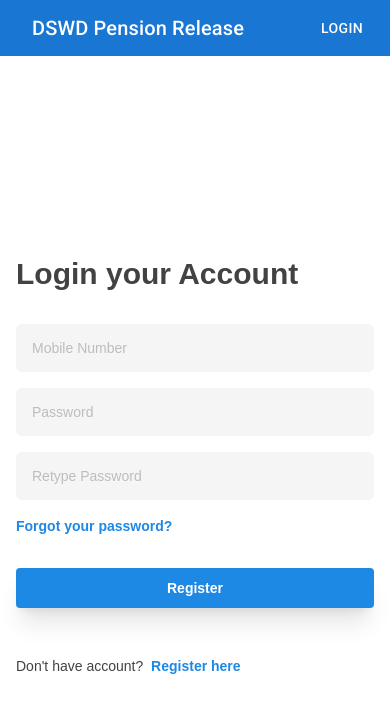
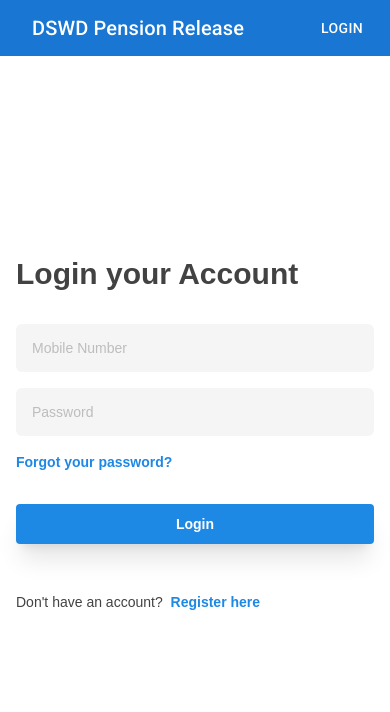
Before and after one commit to edmar-afk/seniors_event, a React (Vite) app: page /login in a window 390 px wide. Shown: the top 712 px of the page. Built offline with nearby package versions, Linux system fonts and the light colour scheme.

Commit message:
new register and login

```diff
--- a/src/components/ProtectedRoute.jsx
+++ b/src/components/ProtectedRoute.jsx
@@ -15,7 +15,7 @@
 	const refreshToken = async () => {
 		const refreshToken = localStorage.getItem(REFRESH_TOKEN);
 		try {
-			const res = await api.post("api/token/refresh", { refresh: refreshToken });
+			const res = await api.post("/api/token/refresh", { refresh: refreshToken });
 			if (res.status === 200) {
 				localStorage.setItem(ACCESS_TOKEN, res.data.access);
 				setIsAuthorized(true);
@@ -49,7 +49,7 @@
 		return <div>Loading...</div>;
 	}
 
-	return isAuthorized ? children : <Navigate to="/" />;
+	return isAuthorized ? children : <Navigate to="/login" />;
 }
 
 export default ProtectedRoute;
--- a/src/routes/Login.jsx
+++ b/src/routes/Login.jsx
@@ -1,12 +1,78 @@
-/* eslint-disable react/no-unescaped-entities */
-import { Link } from "react-router-dom";
+/* eslint-disable react/no-unescaped-entities */ import { useState } from "react";import { Link, useNavigate } from "react-router-dom";
 import { motion } from "framer-motion";
 import bg from "../assets/img/bg.jpg";
+import api from "../assets/api.js";
+import Swal from "sweetalert2";
+
 function Login() {
+	const [formData, setFormData] = useState({
+		number: "",
+		password: "",
+	});
+	const [error, setError] = useState("");
+	const navigate = useNavigate();
+
+	const handleChange = (e) => {
+		setFormData({ ...formData, [e.target.name]: e.target.value });
+	};
+
+	const handleSubmit = async (e) => {
+		e.preventDefault();
+		setError("");
+		try {
+			const res = await api.post("/api/token/", {
+				username: formData.number,
+				password: formData.password,
+			});
+
+			// Store tokens in localStorage
+			localStorage.setItem("ACCESS_TOKEN", res.data.access);
+			localStorage.setItem("REFRESH_TOKEN", res.data.refresh);
+
+			// Fetch user details
+			const userRes = await api.get("/api/user/", {
+				headers: {
+					Authorization: `Bearer ${res.data.access}`,
+				},
+			});
+
+			localStorage.setItem("userData", JSON.stringify(userRes.data));
+			const { first_name } = userRes.data;
+			let timerInterval;
+			Swal.fire({
+				icon: "success",
+				title: `Welcome ${first_name}!`,
+				html: "<h2>Login Success!</h2><br/> Redirecting to Dashboard in <b></b> seconds.",
+				timer: 4000,
+				timerProgressBar: true,
+				showConfirmButton: false, // Hide the OK button
+				didOpen: () => {
+					const timer = Swal.getPopup().querySelector("b");
+					timerInterval = setInterval(() => {
+						timer.textContent = `${Math.ceil(Swal.getTimerLeft() / 1000)}`;
+					}, 100);
+				},
+				willClose: () => {
+					clearInterval(timerInterval);
+				},
+			}).then((result) => {
+				if (result.dismiss === Swal.DismissReason.timer) {
+					navigate("/seniors-dashboard");
+				}
+			});
+		} catch (error) {
+			if (error) {
+				// Show error only if status is 401 (Unauthorized)
+				setError("Invalid mobile number or password.");
+			}
+			console.error(error);
+		}
+	};
+
 	return (
 		<>
 			<div className="font-[sans-serif] bg-white">
-				<div className="min-h-screen flex fle-col items-center justify-center py-6 px-4">
+				<div className="min-h-screen flex flex-col items-center justify-center py-6 px-4">
 					<div className="grid md:grid-cols-2 items-center gap-10 max-w-6xl w-full">
 						<div>
 							<img
@@ -15,8 +81,9 @@
 								alt=""
 							/>
 						</div>
-
-						<form className="max-w-md md:ml-auto w-full -mt-16 sm:mt-0">
+						<form
+							className="max-w-md md:ml-auto w-full -mt-32 sm:mt-0"
+							onSubmit={handleSubmit}>
 							<motion.h3
 								className="text-gray-800 text-3xl font-extrabold mb-8"
 								initial={{ scale: 0 }}
@@ -26,7 +93,6 @@
 							</motion.h3>
 
 							<div className="space-y-4">
-
 								<motion.div
 									initial={{ scale: 0 }}
 									animate={{ scale: 1 }}
@@ -36,6 +102,8 @@
 										type="number"
 										autoComplete="number"
 										required
+										value={formData.number}
+										onChange={handleChange}
 										className="bg-gray-100 w-full text-sm text-gray-800 px-4 py-3.5 rounded-md outline-blue-600 focus:bg-transparent"
 										placeholder="Mobile Number"
 									/>
@@ -49,22 +117,13 @@
 										name="password"
 										type="password"
 										required
+										value={formData.password}
+										onChange={handleChange}
 										className="bg-gray-100 w-full text-sm text-gray-800 px-4 py-3.5 rounded-md outline-blue-600 focus:bg-transparent"
 										placeholder="Password"
 									/>
 								</motion.div>
-								<motion.div
-									initial={{ scale: 0 }}
-									animate={{ scale: 1 }}
-									transition={{ type: "spring", stiffness: 180, bounce: 0.5, delay: 0.25 }}>
-									<input
-										name="password2"
-										type="password"
-										required
-										className="bg-gray-100 w-full text-sm text-gray-800 px-4 py-3.5 rounded-md outline-blue-600 focus:bg-transparent"
-										placeholder="Retype Password"
-									/>
-								</motion.div>
+
 								<motion.div
 									initial={{ scale: 0 }}
 									animate={{ scale: 1 }}
@@ -75,14 +134,12 @@
 										animate={{ scale: 1 }}
 										transition={{ type: "spring", stiffness: 180, bounce: 0.5, delay: 0.35 }}
 										className="text-sm">
-										<a
-											href="jajvascript:void(0);"
-											className="text-blue-600 hover:text-blue-500 font-semibold">
-											Forgot your password?
-										</a>
+										<a className="text-blue-600 hover:text-blue-500 font-semibold">Forgot your password?</a>
 									</motion.div>
 								</motion.div>
 							</div>
+
+							{error && <p className="text-red-500 text-sm mt-4">{error}</p>}
 
 							<motion.div
 								initial={{ scale: 0 }}
@@ -92,7 +149,7 @@
 								<button
 									type="submit"
 									className="w-full shadow-xl py-2.5 px-4 text-sm font-semibold rounded text-white bg-blue-600 hover:bg-blue-700 focus:outline-none">
-									Register
+									Login
 								</button>
 							</motion.div>
 							<motion.p
@@ -100,7 +157,7 @@
 								animate={{ scale: 1 }}
 								transition={{ type: "spring", stiffness: 180, bounce: 0.5, delay: 0.45 }}
 								className="text-sm mt-12 text-gray-800">
-								Don't have account?{" "}
+								Don't have an account?{" "}
 								<Link
 									to={"/register"}
 									className="text-blue-600 font-semibold hover:underline ml-1">
--- a/src/routes/Register.jsx
+++ b/src/routes/Register.jsx
@@ -1,11 +1,83 @@
-/* eslint-disable react/no-unescaped-entities */ import { Link } from "react-router-dom";
+/* eslint-disable react/no-unescaped-entities */ import { useState } from "react";
+import { Link, useNavigate } from "react-router-dom";
 import { motion } from "framer-motion";
 import bg from "../assets/img/bg.jpg";
+import api from "../assets/api";
+import Swal from "sweetalert2";
+
 function Register() {
+	const [loading, setLoading] = useState(false);
+	const [error, setError] = useState("");
+	const [formData, setFormData] = useState({
+		fullName: "",
+		number: "",
+		password: "",
+		password2: "",
+	});
+	const navigate = useNavigate();
+
+	const handleChange = (e) => {
+		const { name, value } = e.target;
+		setFormData({
+			...formData,
+			[name]: value,
+		});
+	};
+
+	const handleSubmit = async (e) => {
+		e.preventDefault();
+		if (formData.password !== formData.password2) {
+			setError("Passwords do not match");
+			return;
+		}
+		setLoading(true);
+		setError("");
+		try {
+			const response = await api.post("/api/register/", {
+				username: formData.number,
+				first_name: formData.fullName,
+				mobile_num: formData.number,
+				password: formData.password,
+			});
+			if (response.status === 201) {
+				let timerInterval;
+				Swal.fire({
+					icon: "success",
+					title: "Registration successful!",
+					html: "Redirecting to login in <b></b> seconds.",
+					timer: 4000,
+					timerProgressBar: true,
+					didOpen: () => {
+						const timer = Swal.getPopup().querySelector("b");
+						timerInterval = setInterval(() => {
+							timer.textContent = `${Math.ceil(Swal.getTimerLeft() / 1000)}`;
+						}, 100);
+					},
+					willClose: () => {
+						clearInterval(timerInterval);
+					},
+				}).then((result) => {
+					if (result.dismiss === Swal.DismissReason.timer) {
+						navigate("/login");
+					}
+				});
+			}
+		} catch (error) {
+			if (error.response && error.response.data) {
+				const errorMsg = Object.values(error.response.data).join(" ");
+				setError(errorMsg);
+			} else {
+				setError("There was an error registering the user!");
+			}
+			console.error(error);
+		}
+		setLoading(false);
+	};
+
 	return (
 		<>
 			<div className="font-[sans-serif] bg-white">
-				<div className="min-h-screen flex fle-col items-center justify-center py-6 px-4">
+				<div className="min-h-screen flex flex-col items-center justify-center py-6 px-4">
 					<div className="grid md:grid-cols-2 items-center gap-10 max-w-6xl w-full">
 						<div>
 							<img
@@ -15,7 +87,9 @@
 							/>
 						</div>
 
-						<form className="max-w-md md:ml-auto w-full -mt-16 sm:mt-0">
+						<form
+							className="max-w-md md:ml-auto w-full -mt-16 sm:mt-0"
+							onSubmit={handleSubmit}>
 							<motion.h3
 								className="text-gray-800 text-3xl font-extrabold mb-8"
 								initial={{ scale: 0 }}
@@ -34,7 +108,9 @@
 										type="text"
 										required
 										className="bg-gray-100 w-full text-sm text-gray-800 px-4 py-3.5 rounded-md outline-blue-600 focus:bg-transparent"
-										placeholder="You Full Name"
+										placeholder="Your Full Name"
+										value={formData.fullName}
+										onChange={handleChange}
 									/>
 								</motion.div>
 								<motion.div
@@ -48,6 +124,8 @@
 										required
 										className="bg-gray-100 w-full text-sm text-gray-800 px-4 py-3.5 rounded-md outline-blue-600 focus:bg-transparent"
 										placeholder="Mobile Number"
+										value={formData.number}
+										onChange={handleChange}
 									/>
 								</motion.div>
 
@@ -61,6 +139,8 @@
 										required
 										className="bg-gray-100 w-full text-sm text-gray-800 px-4 py-3.5 rounded-md outline-blue-600 focus:bg-transparent"
 										placeholder="Password"
+										value={formData.password}
+										onChange={handleChange}
 									/>
 								</motion.div>
 								<motion.div
@@ -73,6 +153,8 @@
 										required
 										className="bg-gray-100 w-full text-sm text-gray-800 px-4 py-3.5 rounded-md outline-blue-600 focus:bg-transparent"
 										placeholder="Retype Password"
+										value={formData.password2}
+										onChange={handleChange}
 									/>
 								</motion.div>
 								<motion.div
@@ -85,11 +167,7 @@
 										animate={{ scale: 1 }}
 										transition={{ type: "spring", stiffness: 180, bounce: 0.5, delay: 0.35 }}
 										className="text-sm">
-										<a
-											href="jajvascript:void(0);"
-											className="text-blue-600 hover:text-blue-500 font-semibold">
-											Forgot your password?
-										</a>
+										<a className="text-blue-600 hover:text-blue-500 font-semibold">Forgot your password?</a>
 									</motion.div>
 								</motion.div>
 							</div>
@@ -101,16 +179,43 @@
 								className="!mt-8">
 								<button
 									type="submit"
-									className="w-full shadow-xl py-2.5 px-4 text-sm font-semibold rounded text-white bg-blue-600 hover:bg-blue-700 focus:outline-none">
-									Register
+									className={`w-full shadow-xl py-2.5 px-4 text-sm font-semibold rounded text-white ${
+										loading ? "bg-gray-400" : "bg-blue-600 hover:bg-blue-700"
+									} focus:outline-none`}
+									disabled={loading}>
+									{loading ? (
+										<div className="flex items-center justify-center">
+											<svg
+												className="animate-spin h-5 w-5 mr-3 text-white"
+												xmlns="http://www.w3.org/2000/svg"
+												fill="none"
+												viewBox="0 0 24 24">
+												<circle
+													className="opacity-25"
+													cx="12"
+													cy="12"
+													r="10"
+													stroke="currentColor"
+													strokeWidth="4"></circle>
+												<path
+													className="opacity-75"
+													fill="currentColor"
+													d="M4 12a8 8 0 018-8v4a4 4 0 00-4 4H4z"></path>
+											</svg>
+											Validating...
+										</div>
+									) : (
+										"Register"
+									)}
 								</button>
+								{error && <p className="mt-4 text-red-600">{error}</p>}
 							</motion.div>
 							<motion.p
 								initial={{ scale: 0 }}
 								animate={{ scale: 1 }}
 								transition={{ type: "spring", stiffness: 180, bounce: 0.5, delay: 0.45 }}
 								className="text-sm mt-12 text-gray-800">
-								Already have account?{" "}
+								Already have an account?{" "}
 								<Link
 									to={"/login"}
 									className="text-blue-600 font-semibold hover:underline ml-1">
--- /dev/null
+++ b/src/routes/SeniorsAuth.jsx
@@ -0,0 +1,21 @@
+import { Link } from "react-router-dom";import SeniorsDashboard from "./SeniorsDashboard";
+
+function SeniorsAuth() {
+	const userData = JSON.parse(localStorage.getItem("userData"));
+	const userId = userData?.id; // Adjust according to how your user data structure
+
+	return (
+		<>
+			{userId ? (
+				<SeniorsDashboard />
+			) : (
+				<div>
+					<p>Please log in to access the dashboard.</p>
+					<Link to="/login">Login</Link>
+				</div>
+			)}
+		</>
+	);
+}
+
+export default SeniorsAuth;
--- /dev/null
+++ b/src/routes/SeniorsDashboard.jsx
@@ -0,0 +1,12 @@
+import { Link } from "react-router-dom";function SeniorsDashboard() {
+	const userData = JSON.parse(localStorage.getItem("userData"));
+	const userId = userData?.id; // Adjust according to how your user data structure
+	return (
+		<>
+            <p>Welcome {userData.first_name}</p>
+            <Link to={'/logout'}>Logout</Link>
+		</>
+	);
+}
+
+export default SeniorsDashboard;
```
Also changed, not shown: src/App.jsx (+6 -12 lines), src/components/Navbar.jsx (+4 -3 lines), 1 other file (tests, documents, lock files or other folders).
